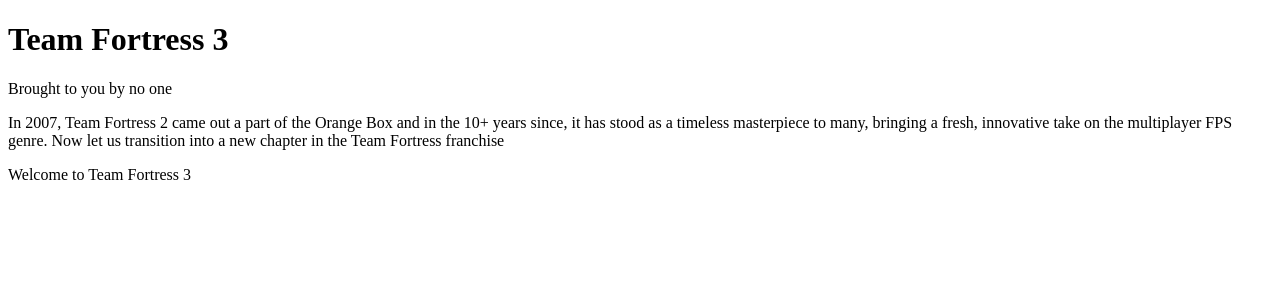
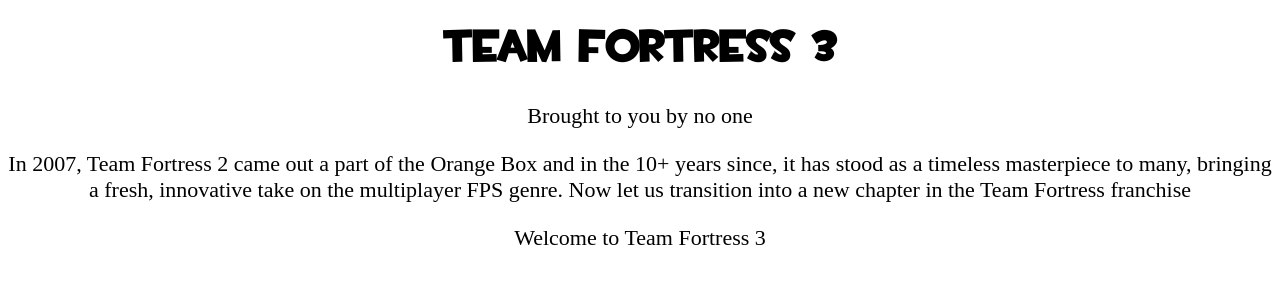
Before and after one commit to NebbyFebby/tfx_project, a plain HTML site: page index.html in a window 1280 px wide. Drawn offline with Linux system fonts and the light colour scheme.

Commit message:
Fixed font implementation

```diff
--- a/index.html
+++ b/index.html
@@ -3,6 +3,7 @@
 <head>
     <meta charset="UTF-8">
     <meta name="viewport" content="width=device-width, initial-scale=1.0">
+    <link href="styles.css" rel="stylesheet"/>
     <title>Team Fortress X</title>
 </head>
 <body>
--- a/styles.css
+++ b/styles.css
@@ -1,6 +1,6 @@
 @font-face {
-    font-family: "TF2 Build";
-    src: url(C:\Users\darke\repos\tfx_project\assets\fonts\tf2_build\tf2build.ttf);
+    font-family: "TF2";
+    src: url(assets/fonts/tf2_build/tf2build.ttf);
 }
 html {
     font-size: 22px;
@@ -9,5 +9,5 @@
     text-align: center;
 }
 h1 {
-    font-family: "TF2 Build";
+    font-family: "TF2";
 }
```
